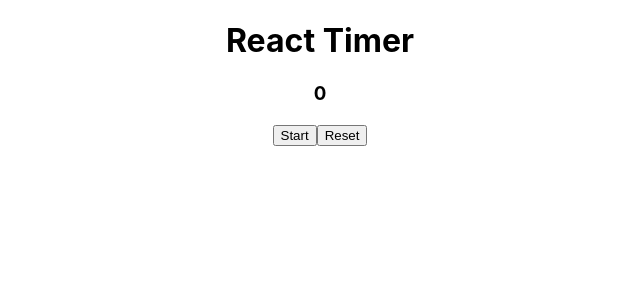
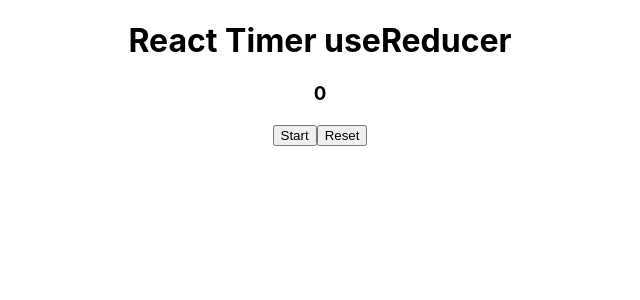
Before and after one commit to RomanChuchev/react-course, a React (Create React App) app: page / in a window 1280 px wide. Shown: the top 300 px of the page, without its empty margins (320-960 px from the left). Built offline with nearby package versions, Linux system fonts and the light colour scheme.

Commit message:
Add timer useReducer

```diff
--- a/src/App.jsx
+++ b/src/App.jsx
@@ -1,11 +1,11 @@
 import React, { Component } from "react";
 import "./App.css";
-import Timer from "./components/timer";
+import TimerReducer from "./components/timerUsingReducer";
 export default class App extends Component {
   render() {
     return (
       <div>
-        <Timer />
+        <TimerReducer />
       </div>
     );
   }
--- /dev/null
+++ b/src/components/timerUsingReducer.js
@@ -0,0 +1,73 @@
+import React, { useEffect, useReducer } from "react";
+
+function setDefaulfValue() {
+  const userCount = localStorage.getItem("count");
+  return userCount ? +userCount : 0;
+}
+
+const countReducer = (state, { type }) => {
+  if (type === "START") {
+    return {
+      ...state,
+      isCounting: true,
+    };
+  }
+  if (type === "STOP") {
+    return {
+      ...state,
+      isCounting: false,
+    };
+  }
+  if (type === "RESET") {
+    return {
+      count: 0,
+      isCounting: false,
+    };
+  }
+  if (type === "TICK") {
+    return {
+      ...state,
+      count: state.count + 1,
+    };
+  }
+
+  return state;
+};
+
+export default function TimerReducer() {
+  const [{ count, isCounting }, dispatch] = useReducer(countReducer, {
+    count: setDefaulfValue(),
+    isCounting: false,
+  });
+
+  useEffect(() => {
+    localStorage.setItem("count", count);
+  }, [count]);
+
+  useEffect(() => {
+    let timerId = null;
+    if (isCounting) {
+      timerId = setInterval(() => {
+        dispatch({ type: "TICK" });
+      }, 1000);
+    }
+
+    return () => {
+      timerId && clearInterval(timerId);
+      timerId = null;
+    };
+  }, [isCounting]);
+
+  return (
+    <div className="timer">
+      <h1>React Timer useReducer</h1>
+      <h3>{count}</h3>
+      {!isCounting ? (
+        <button onClick={() => dispatch({ type: "START" })}>Start</button>
+      ) : (
+        <button onClick={() => dispatch({ type: "STOP" })}>Stop</button>
+      )}
+      <button onClick={() => dispatch({ type: "RESET" })}>Reset</button>
+    </div>
+  );
+}
```
